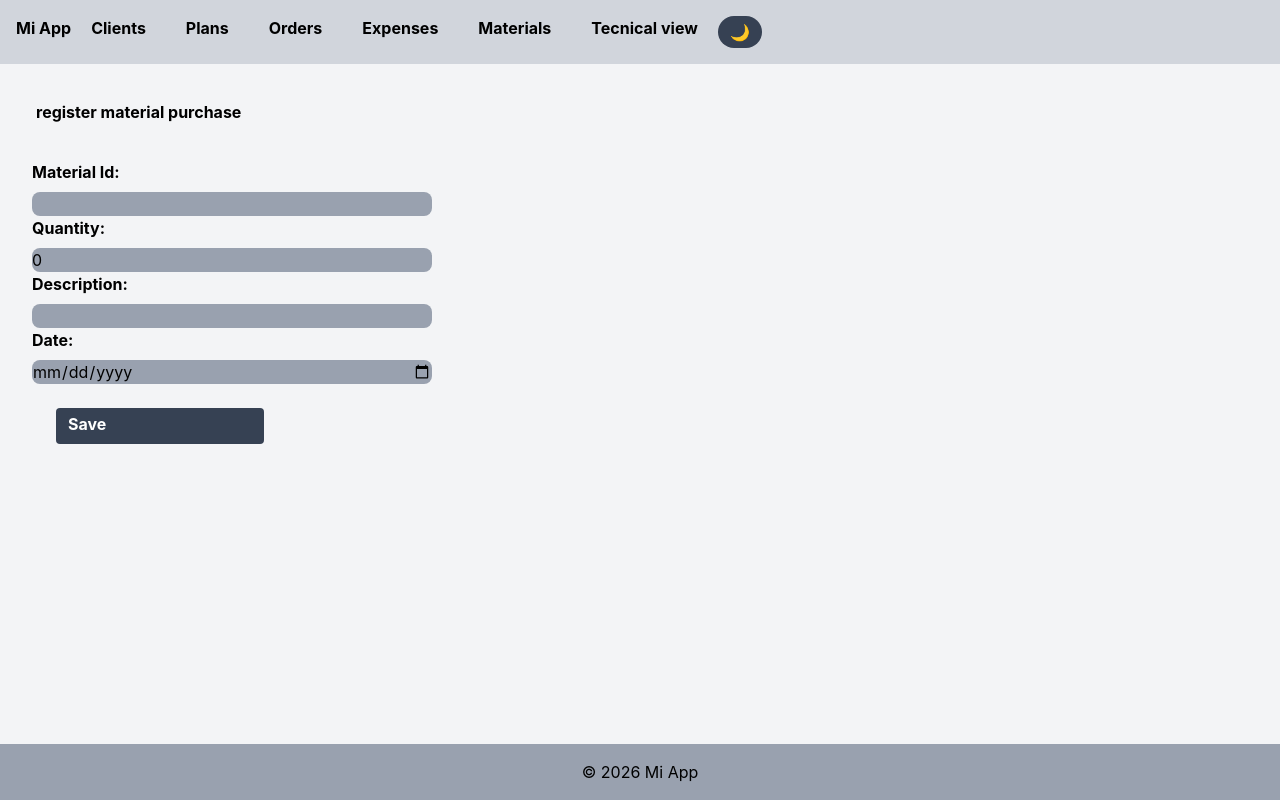
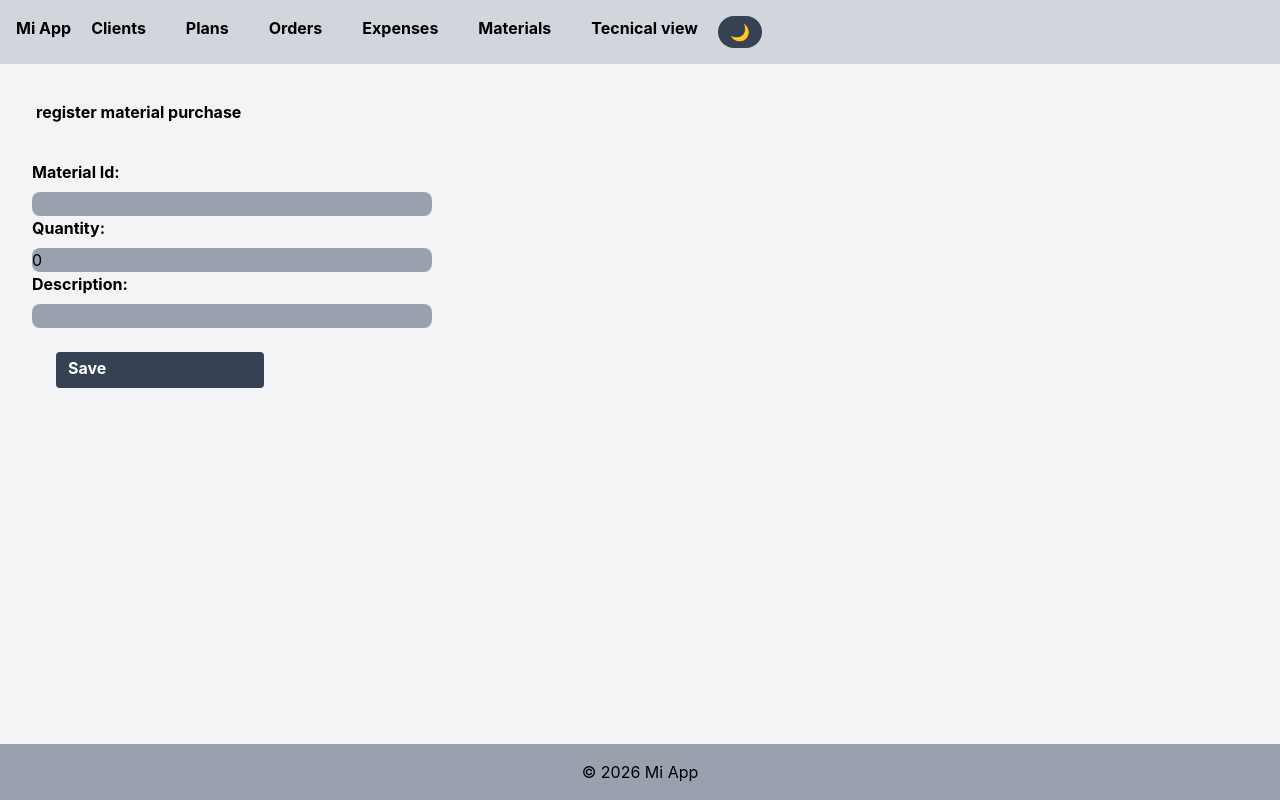
Before and after one commit to 20luis1angel7-creator/Front-end-Saas-tecnico, a React (Vite) app: page /materials/purchase in a window 1280 px wide. Built offline with nearby package versions, Linux system fonts and the light colour scheme.

Commit message:
delete date in expenses

```diff
--- a/src/pages/pageExpense/EditExpense.tsx
+++ b/src/pages/pageExpense/EditExpense.tsx
@@ -10,8 +10,7 @@ function EditExpense() {
 
     const [expense, setExpense] = useState({
         description: "",
-        amount: 0,
-        date: ""
+        amount: 0
     })
 
     useEffect(() => {
@@ -41,7 +40,7 @@ function EditExpense() {
         <>
             <form onSubmit={handlerSubmit}
             className="flex flex-col px-4 py-4 text-black dark:text-gray-200">
-                <h3>Name:</h3>
+                <h3>Description:</h3>
                 <input type="text"
                 className="bg-gray-300 w-100 border border-gray-300 dark:text-black"
                 value={expense.description}
@@ -49,7 +48,7 @@ function EditExpense() {
                     setExpense({ ...expense, description: e.target.value})
                 } />
 
-                <h3>Router:</h3>
+                <h3>Amount:</h3>
                 <input type="number"
                 className="bg-gray-300 w-100 border border-gray-300 dark:text-black"
                 value={expense.amount}
@@ -57,13 +56,7 @@ function EditExpense() {
                     setExpense({ ...expense, amount: Number(e.target.value)})
                 } />
 
-                <h3>Router:</h3>
-                <input type="text"
-                className="bg-gray-300 w-100 border border-gray-300 dark:text-black"
-                value={expense.date}
-                onChange={(e) =>
-                    setExpense({ ...expense, date: e.target.value})
-                } />
+
 
                 <button type="submit"
                     className="flex font-bold m-6 px-3 py-1 h-9 w-24 rounded text-white  bg-gray-700 dark:bg-blue-700">
--- a/src/pages/pageExpense/ExpenseDetailPage.tsx
+++ b/src/pages/pageExpense/ExpenseDetailPage.tsx
@@ -38,8 +38,7 @@ function ExpenseDetail() {
                     <h3 className="dark:bg-gray-900 w-100 ps-15">{expense.description}</h3>
                     <h3 className="py-1">Amount:</h3>
                     <h3 className="dark:bg-gray-900 w-100 ps-15">{expense.amount}</h3>
-                    <h3 className="py-1">Date:</h3>
-                    <h3 className="dark:bg-gray-900 w-100 ps-15">{new Date(expense.date).toLocaleDateString()}</h3>
+
                     <h3 className="py-1">Created:</h3>
                     <h3 className="dark:bg-gray-900 w-100 ps-15">{new Date(expense.createdAt).toLocaleDateString()}</h3>
 
--- a/src/pages/pageExpense/ExpenseNew.tsx
+++ b/src/pages/pageExpense/ExpenseNew.tsx
@@ -9,7 +9,6 @@ function NewExpense() {
     const [type, setType] = useState("EMPLOYEE")
     const [description, setDescrption] = useState("")
     const [amount, setAmount] = useState(0)
-    const [date, setDate] = useState("")
 
     const handlerSubmit = async (e: React.FormEvent) => {
         e.preventDefault()
@@ -23,7 +22,6 @@ function NewExpense() {
                 type,
                 description,
                 amount,
-                date,
                 createdAt: new Date().toISOString()
             })
         })
@@ -61,11 +59,7 @@ function NewExpense() {
                 value={amount}
                 onChange={(e) => setAmount(Number(e.target.value))} />
 
-                <h3 className="font-bold pb-2">Date:</h3>
-                <input type="date"
-                className="bg-gray-400  w-100 p-0.1 rounded-lg dark:text-black"
-                value={date}
-                onChange={(e) => setDate(e.target.value)} />
+
 
                 <button className="flex font-bold m-6 px-3 py-1 h-9 w-21 rounded text-white  bg-gray-700 dark:bg-blue-700">
                     Save
--- a/src/pages/pageExpense/ExpensePage.tsx
+++ b/src/pages/pageExpense/ExpensePage.tsx
@@ -38,7 +38,6 @@ function ExpensePage() {
                         <tr>
                         <th className="px-4 py-2">description</th>
                         <th className="px-4 py-2">amount</th>
-                        <th className="px-4 py-2">date</th>
                         <th className="px-4 py-2">createdAt</th>
                         <th className="px-4 py-2">acciones</th>
                         </tr>
@@ -51,7 +50,6 @@ function ExpensePage() {
 
                                 <td className="px-4 py-2">{expense.description}</td>
                                 <td className="px-4 py-2">{expense.amount}</td>
-                                <td className="px-4 py-2">{expense.date ? new Date(expense.date).toLocaleDateString() : "sin fecha"}</td>
                                 <td className="px-4 py-2">{expense.createdAt
                                         ? new Date(expense.createdAt).toLocaleDateString()
                                         : "sin fecha"}
--- a/src/pages/pageExpense/expenseMaterialPurchesa.tsx
+++ b/src/pages/pageExpense/expenseMaterialPurchesa.tsx
@@ -5,7 +5,6 @@ function RegisterMaterialPurchasePage() {
     const [materialId, setMaterialId] = useState("");
     const [quantity, setQuantity] = useState(0);
     const [description, setDescription] = useState("");
-    const [date, setDate] = useState("");
 
     const handlerSubmit = async (e: React.FormEvent) => {
         e.preventDefault();
@@ -18,8 +17,7 @@ function RegisterMaterialPurchasePage() {
             body: JSON.stringify({
                 materialId,
                 quantity,
-                description,
-                date
+                description
             })
         });
 
@@ -63,13 +61,7 @@ function RegisterMaterialPurchasePage() {
                     onChange={(e) => setDescription(e.target.value)}
                 />
 
-                <h3 className="font-bold pb-2">Date:</h3>
-                <input
-                    className="bg-gray-400 w-100 p-0.1 rounded-lg dark:text-black"
-                    type="date"
-                    value={date}
-                    onChange={(e) => setDate(e.target.value)}
-                />
+
 
                 <button className="flex font-bold m-6 px-3 py-1 h-9 w-52 rounded text-white bg-gray-700 dark:bg-blue-700">
                     Save
```
